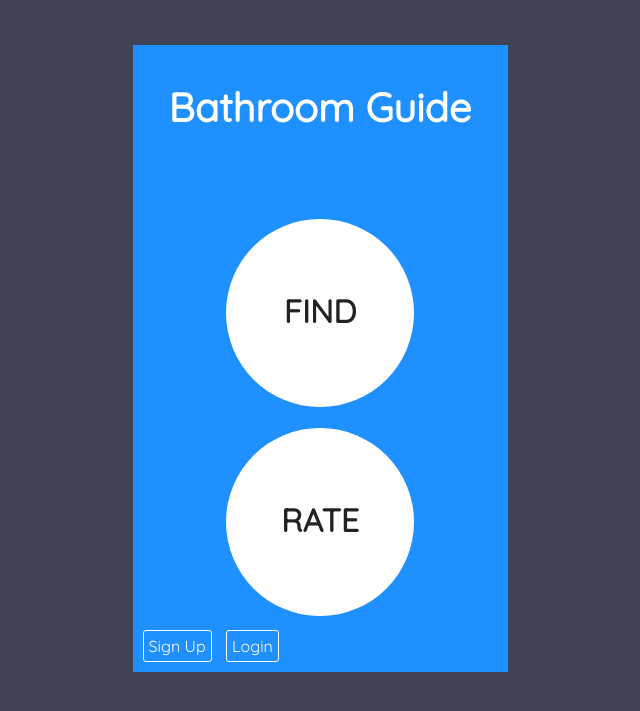
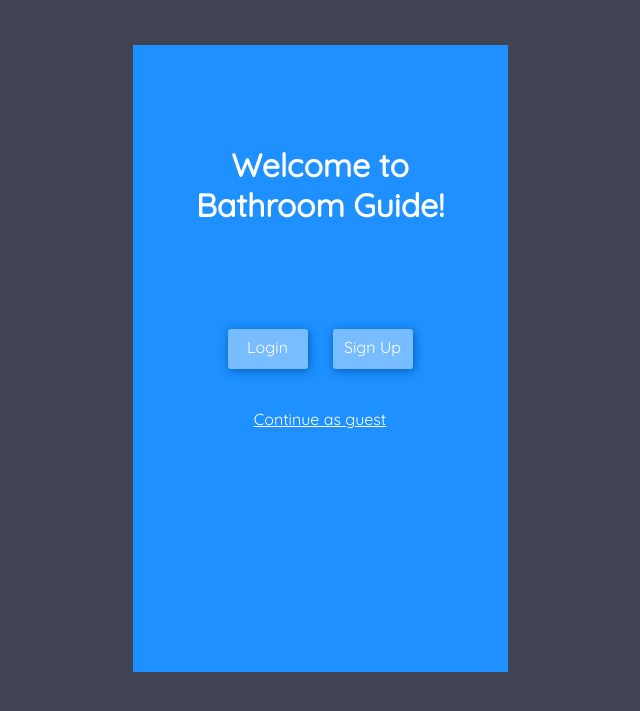
Before and after one commit to rtwayland/cs313-php, a PHP site: page /bathroom_guide/index.html in a window 1280 px wide. Shown: the top 711 px of the page, without its empty margins (320-960 px from the left). Run offline with PHP 8.4, Linux system fonts and the light colour scheme.

Commit message:
Added welcome screen, changed filenames

```diff
--- a/bathroom_guide/add_bath.html
+++ b/bathroom_guide/add_bath.html
@@ -10,10 +10,10 @@
 </head>
 
 <body>
-    <div class="app-wrapper" id="add-bath">
+    <div class="app-wrapper form-screen" id="add-bath">
       <h1>Add A Bathroom</h1>
-      <div class="login-form-container">
-        <form id="add-bath-form" action="http://localhost/php/bathroom_guide/bath-collection.php" method="post">
+      <div class="form-container">
+        <form id="add-bath-form" action="bath-collection.php" method="post">
             <input type="text" name="name" id="name" placeholder="Store Name" onfocus="this.placeholder = ''" onblur="this.placeholder = 'Store Name'" required>
             <br>
             <input type="text" name="street" id="street" placeholder="Street Address" onfocus="this.placeholder = ''" onblur="this.placeholder = 'Street Address'" required>
--- a/bathroom_guide/chev_rating_screen.php
+++ b/bathroom_guide/chev_rating_screen.php
@@ -25,7 +25,7 @@
      <body>
          <div class="app-wrapper">
              <div class="ratings-bar">
-                 <a href="index.html" id="back-home">HOME</a>
+                 <a href="home.html" id="back-home">HOME</a>
                  <a href="map_screen.php" id="back-map">BACK TO MAP</a>
              </div>
 
--- a/bathroom_guide/chev_womens_page.php
+++ b/bathroom_guide/chev_womens_page.php
@@ -25,7 +25,7 @@
      <body>
          <div class="app-wrapper">
              <div class="ratings-bar">
-                 <a href="index.html" id="back-home">HOME</a>
+                 <a href="home.html" id="back-home">HOME</a>
                  <a href="map_screen.php" id="back-map">BACK TO MAP</a>
              </div>
 
--- a/bathroom_guide/rating_screen.php
+++ b/bathroom_guide/details_screen.php
@@ -25,7 +25,7 @@
      <body>
          <div class="app-wrapper">
              <div class="ratings-bar">
-                 <a href="index.html" id="back-home">HOME</a>
+                 <a href="home.html" id="back-home">HOME</a>
                  <a href="map_screen.php" id="back-map">BACK TO MAP</a>
              </div>
 
--- a/bathroom_guide/index.html
+++ b/bathroom_guide/index.html
@@ -4,35 +4,25 @@
 <head>
     <meta charset="utf-8" lang="en" />
     <meta name="author" content="Raleigh Wayland" />
-    <title>Bathroom Guide Home</title>
+    <title>Welcome</title>
     <link href='https://fonts.googleapis.com/css?family=Quicksand' rel='stylesheet' type='text/css'>
     <link rel="stylesheet" type="text/css" href="main.css" />
-    <style media="screen">
-      .home-screen-links {
-        color: white;
-        border: 1px solid white;
-        border-radius: 3px;
-        padding: 5px;
-        margin-left: 10px;
-      }
-    </style>
 </head>
 
 <body>
-    <div class="app-wrapper" id="home-screen">
-        <div id="home-padding"></div>
-        <div id="logo">
-            <h1>Bathroom Guide</h1></div>
-        <a href="map_screen.php">
-            <div id="find-button">
-                <h1>FIND</h1></div>
-        </a>
-        <a href="rate_screen_from_home.html">
-            <div id="rate-button" style="margin-bottom: 20px;">
-                <h1>RATE</h1></div>
-        </a>
-        <a href="sign-up.html" class="home-screen-links">Sign Up</a>
-        <a href="login.html" class="home-screen-links">Login</a>
+    <div class="app-wrapper form-screen">
+        <h1>Welcome to<br>Bathroom Guide!</h1>
+        <div class="form-container">
+            <div class="login-signup-options">
+                <a href="login.html" class="login-button inline">Login</a>
+                <a href="sign-up.html" class="login-button inline">Sign Up</a>
+            </div>
+            <br>
+            <div class="guest-link">
+                <a href="home.html">Continue as guest</a>
+            </div>
+
+        </div>
     </div>
 </body>
 
--- a/bathroom_guide/login.html
+++ b/bathroom_guide/login.html
@@ -10,15 +10,15 @@
 </head>
 
 <body>
-    <div class="app-wrapper" id="login-screen">
+    <div class="app-wrapper form-screen" id="login-screen">
         <h1 id="login-welcome">Welcome back!</h1>
-        <div class="login-form-container">
+        <div class="form-container">
             <form>
                 <input type="text" id="email" placeholder="Email" onfocus="this.placeholder = ''" onblur="this.placeholder = 'Email'">
                 <br>
                 <input type="password" id="password" placeholder="Password" onfocus="this.placeholder = ''" onblur="this.placeholder = 'Password'">
                 <br>
-                <a href="index.html">
+                <a href="home.html">
                     <div class="login-button">
                         Login
                     </div>
--- a/bathroom_guide/main.scss
+++ b/bathroom_guide/main.scss
@@ -31,9 +31,7 @@ a {
     z-index: -5;
 }
 /*********LOGIN SCREEN***********/
-#add-bath,
-#login-screen,
-#sign-up {
+.form-screen {
     background-color: $theme-color;
     overflow: auto;
     h1 {
@@ -42,7 +40,7 @@ a {
         text-align: center;
         margin-top: 100px;
     }
-    .login-form-container {
+    .form-container {
         width: 80%;
         height: 20%;
         display: block;
@@ -80,7 +78,7 @@ a {
 }
 #add-bath,
 #sign-up {
-    .login-form-container {
+    .form-container {
         margin: 10% auto auto;
     }
 }
@@ -111,6 +109,23 @@ a {
 }
 #add-bath-button {
     width: 150px;
+}
+.login-signup-options {
+  display: flex;
+  width: 70%;
+  margin: auto;
+  justify-content: center;
+}
+.inline {
+  display: inline-block;
+}
+.guest-link {
+  margin-top: 20px;
+  text-align: center;
+  a {
+    color: $text-color;
+    text-decoration: underline;
+  }
 }
 /*********HOME SCREEN***********/
 #home-screen {
--- a/bathroom_guide/map_screen.php
+++ b/bathroom_guide/map_screen.php
@@ -34,7 +34,7 @@
 <body>
     <div class="app-wrapper">
         <div class="home-search-bar">
-            <a href="index.html">
+            <a href="home.html">
                 <div class="home-button">
                     <h1>HOME</h1></div>
             </a>
@@ -228,7 +228,7 @@
             <p>163 W Main St
                 <br> Rexburg, ID 83440</p>
             <h2><span id="underline">Overall Rating</span>: <span id="green-font">DECENT</span></h2>
-            <a href="pizza_rating_screen.html">
+            <a href="pizza_details_screen.html">
                 <div class="detail-button">
                     View Details
                 </div>
--- a/bathroom_guide/rate_screen.html
+++ b/bathroom_guide/rate_screen.html
@@ -13,12 +13,12 @@
 <body>
     <div class="app-wrapper">
         <div class="ratings-bar">
-            <a href="index.html" id="back-home">HOME</a>
+            <a href="home.html" id="back-home">HOME</a>
             <a href="map_screen.php" id="back-map">BACK TO MAP</a>
         </div>
         <div id="rate-page">
 
-            <form id="rating-form" action="http://localhost/php/bathroom_guide/rating-collection.php" method="post">
+            <form id="rating-form" action="rating-collection.php" method="post">
                 <h1>Men or Women</h1>
                 <div class="wrapper">
                     <div class="toggle_radio">
--- a/bathroom_guide/rate_screen_from_home.html
+++ b/bathroom_guide/rate_screen_from_home.html
@@ -33,7 +33,7 @@
 <body>
     <div class="app-wrapper">
         <div class="ratings-bar">
-            <a href="index.html" id="back-home">HOME</a>
+            <a href="home.html" id="back-home">HOME</a>
             <div class="center">
                 <select name="sources" id="sources" class="custom-select sources" placeholder="Bathrooms">
                     <option>Maverik</option>
@@ -82,7 +82,7 @@
         </div>
 
         <div id="rate-page">
-          <form id="rating-form" action="http://localhost/php/bathroom_guide/rating-collection.php" method="post">
+          <form id="rating-form" action="rating-collection.php" method="post">
               <h1>Men or Women</h1>
               <div class="wrapper">
                   <div class="toggle_radio" id="test-toggle">
--- a/bathroom_guide/sign-up-collection.php
+++ b/bathroom_guide/sign-up-collection.php
@@ -28,4 +28,7 @@ $statement->bindParam(':email', $email);
 $statement->bindParam(':password', $password);
 $statement->execute();
 
+header("location: home.html");
+die("Page should have been redirected");
+
 ?>
--- a/bathroom_guide/womens_page.php
+++ b/bathroom_guide/womens_page.php
@@ -25,7 +25,7 @@
      <body>
          <div class="app-wrapper">
              <div class="ratings-bar">
-                 <a href="index.html" id="back-home">HOME</a>
+                 <a href="home.html" id="back-home">HOME</a>
                  <a href="map_screen.php" id="back-map">BACK TO MAP</a>
              </div>
         <ul class="nav nav-tabs">
```
Also changed, not shown: bathroom_guide/google-maps-geocoder.html (added, +90 -0 lines), bathroom_guide/home.html (added, +28 -0 lines), bathroom_guide/sign-up.html (+4 -4 lines), bathroom_guide/test_map.html (+4 -4 lines), bathroom_guide/main.css.
